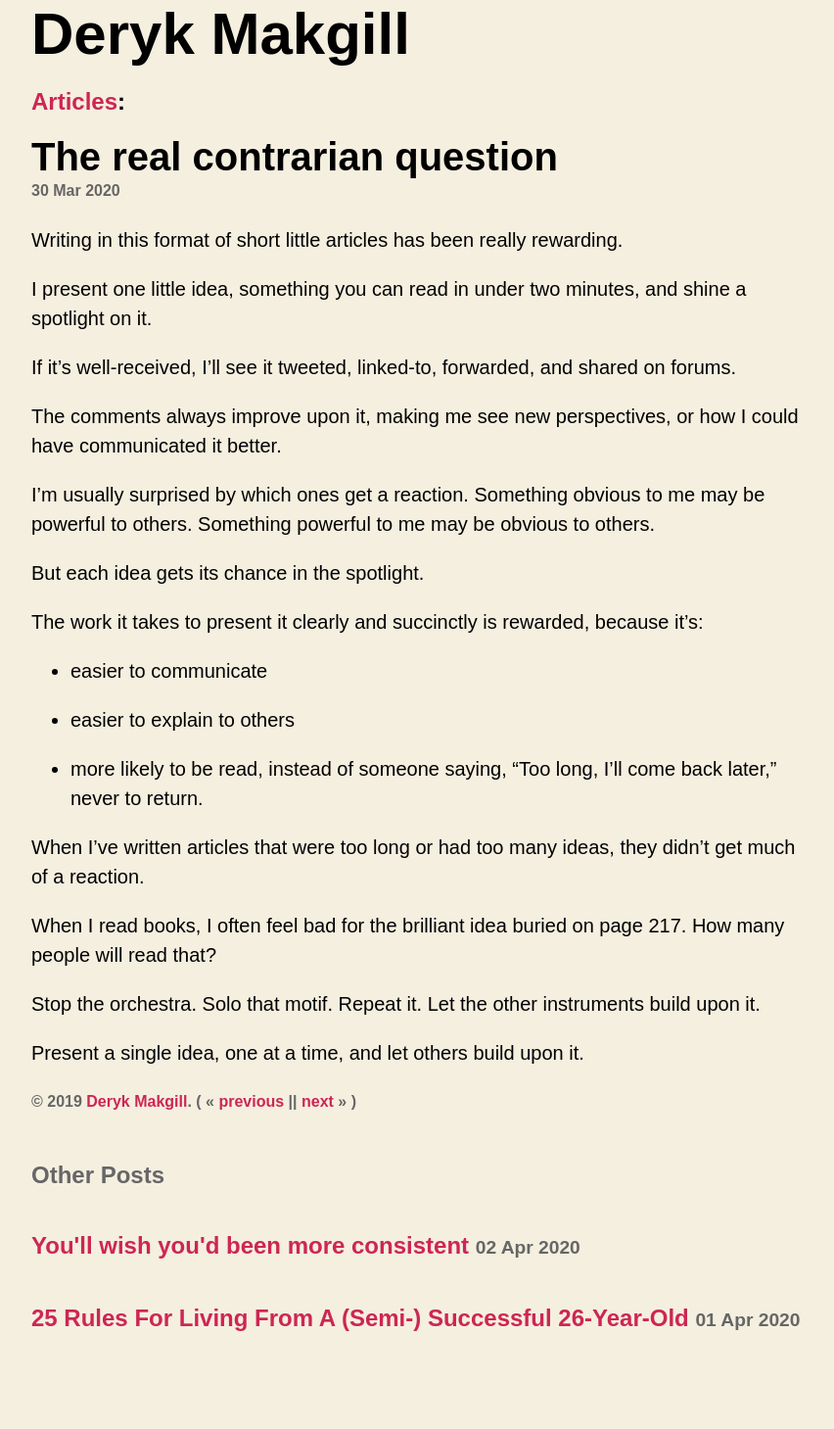
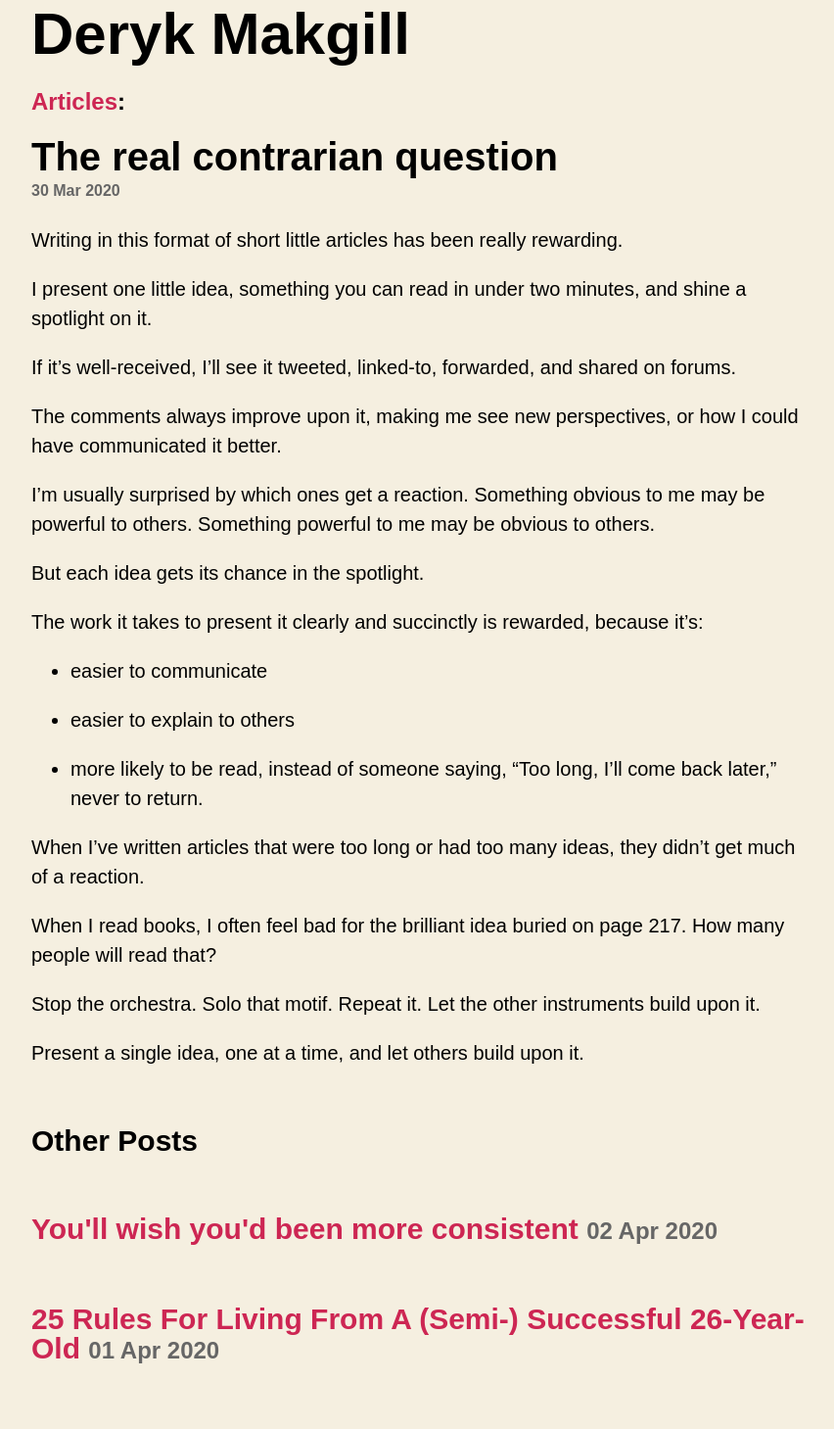
Before and after one commit to derykmakgill/vm, a Jekyll site: the page built from _posts/2020-03-30-t.md, in a window 1280 px wide. Shown: the whole page at 98% size, without its empty margins (208-1060 px from the left). Built offline with Jekyll 4.4.1, drawn with Linux system fonts in a browser that asks for light colours; some web fonts are replaced; before the commit the page ends 1419 px from its top, so only the background shows below that.

Commit message:
Update post.html

```diff
--- a/_layouts/post.html
+++ b/_layouts/post.html
@@ -10,14 +10,6 @@ layout: default
 </header>
 
   {{ content }}
-
-<footer>
-© 2019 <a href="https://sivers.org/">Deryk Makgill</a>.
-(
-	« <a href="/ment" accesskey="p" rel="prev">previous</a>
-	||
-	<a href="/exex" accesskey="n" rel="next">next</a> »
-)
 
 
 <div class="related">
@@ -33,5 +25,5 @@ layout: default
     {% endfor %}
 </div>
 <br>
-</footer>
+
 </article>
```
